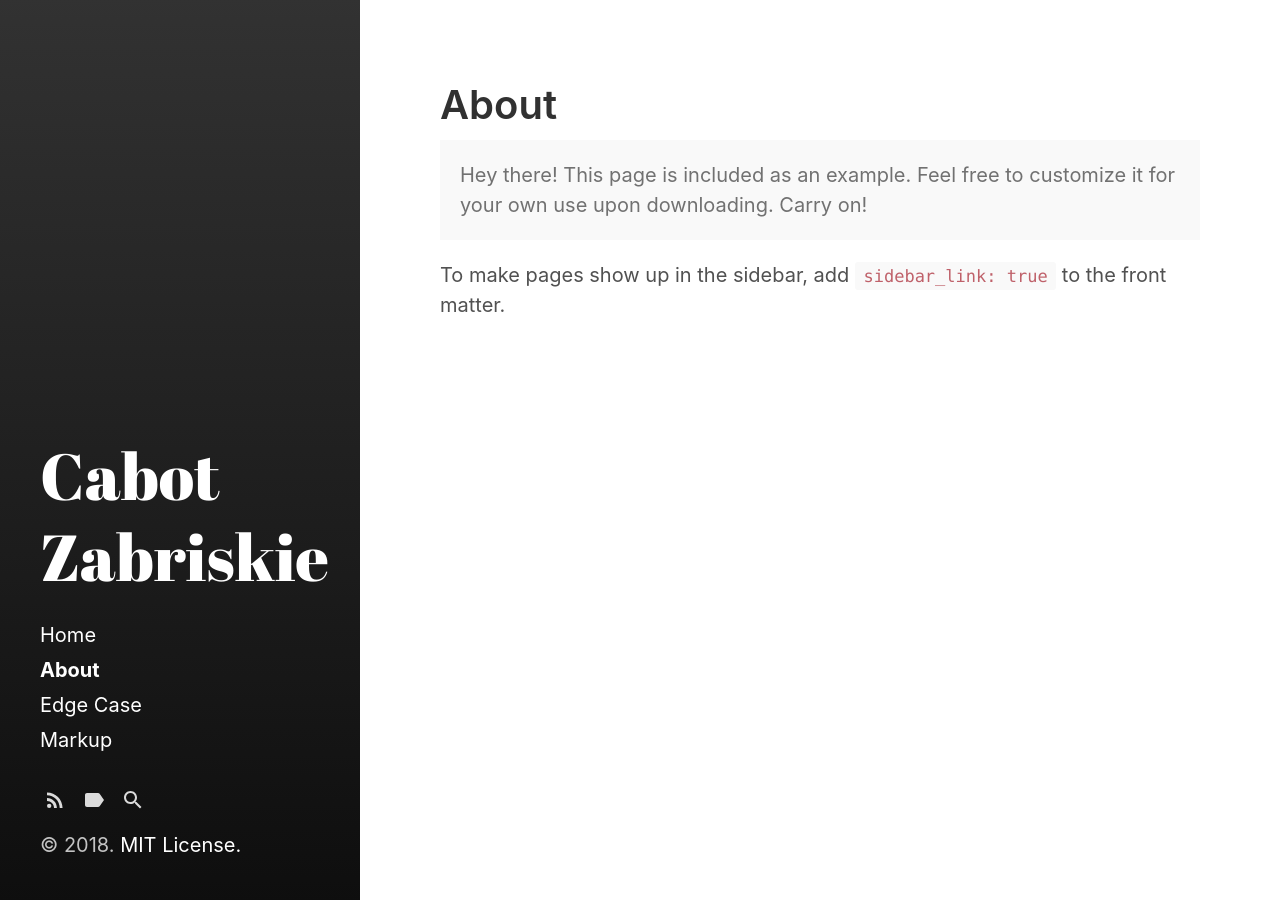
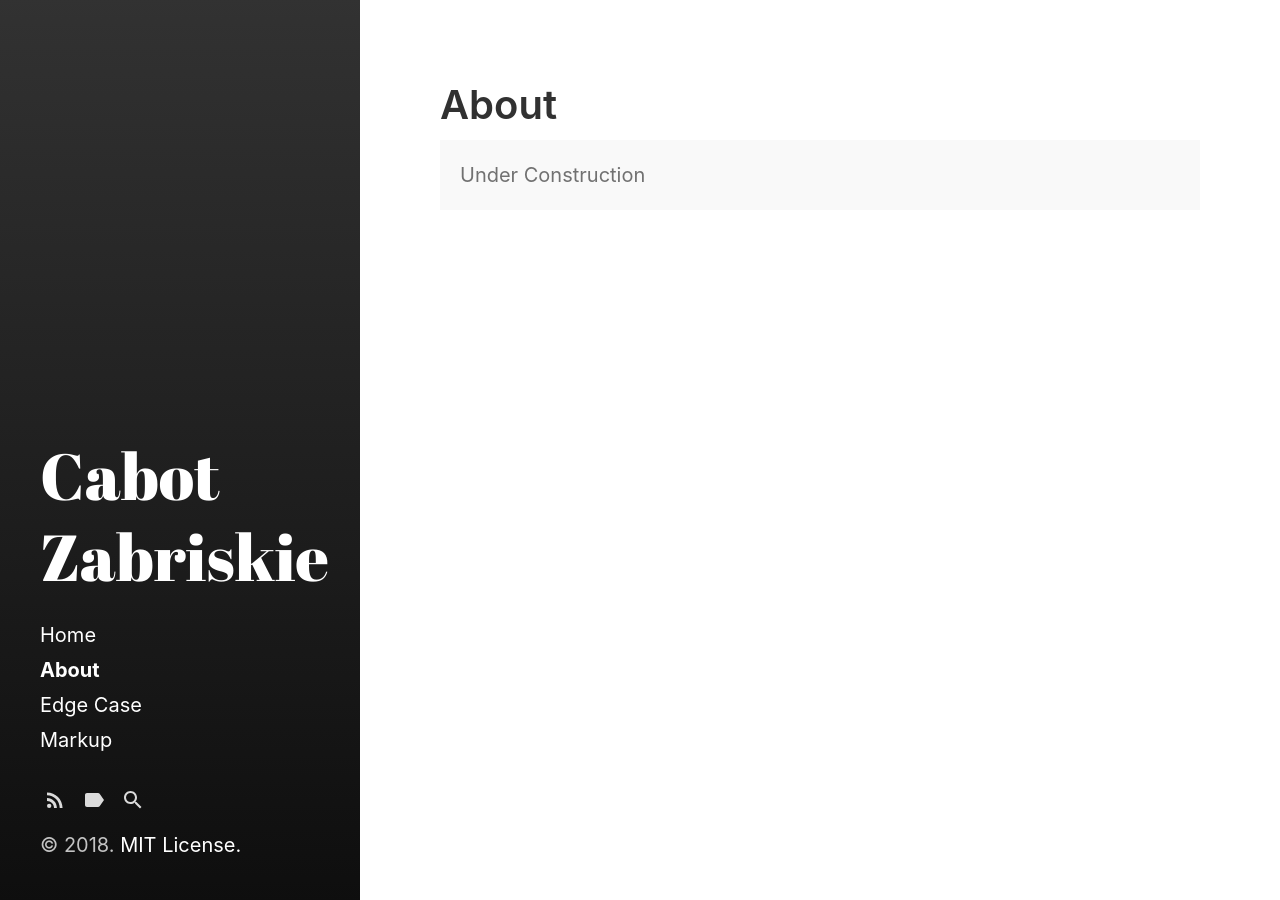
Before and after one commit to cabotzabriskie/cabotzabriskie.github.io, a Jekyll site: the page built from about.md, in a window 1280 px wide. Built offline with Jekyll 4.4.1, drawn with Linux system fonts in a browser that asks for light colours.

Commit message:
Update about.md

```diff
--- a/about.md
+++ b/about.md
@@ -5,9 +5,5 @@ sidebar_link: true
 ---
 
 <p class="message">
-  Hey there! This page is included as an example. Feel free to customize it
-  for your own use upon downloading. Carry on!
+Under Construction
 </p>
-
-To make pages show up in the sidebar, add `sidebar_link: true` to the front
-matter.
```
